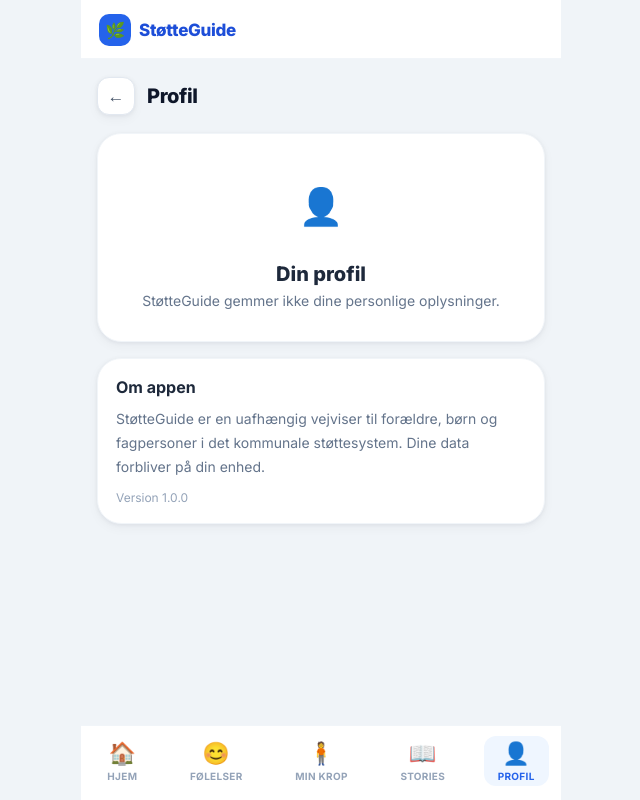
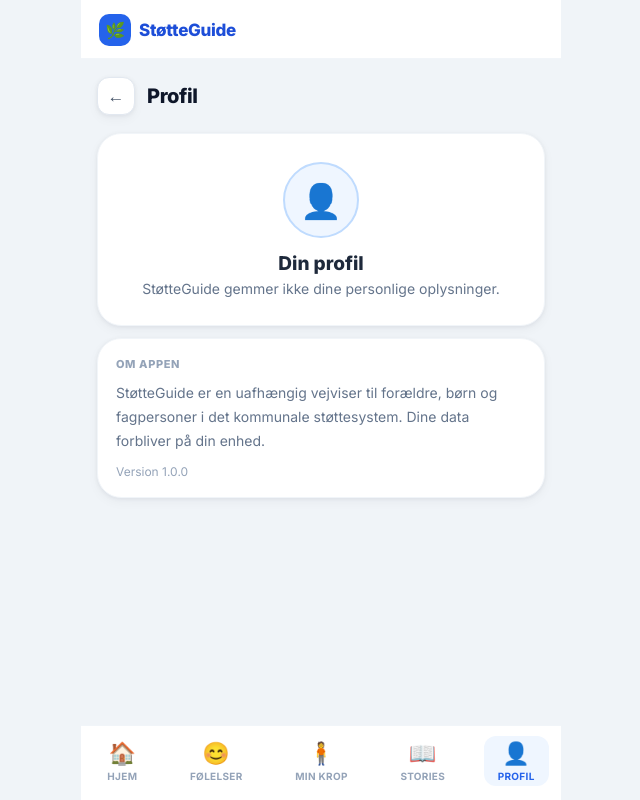
Before and after one commit to talhaahussein-design/St-tteguide, a React (Vite) app: page /St-tteguide/profile in a window 1280 px wide. Shown: the whole page, without its empty margins (319-959 px from the left). Built offline with nearby package versions, Linux system fonts and the light colour scheme.

Commit message:
Refine Profile component layout and styles
Updated styles and text in Profile component for better presentation.

```diff
--- a/src/pages/Profile.jsx
+++ b/src/pages/Profile.jsx
@@ -3,21 +3,21 @@ import PageLayout from "../components/PageLayout";
 export default function Profile() {
   return (
     <PageLayout title="Profil">
-      <div className="card" style={{ textAlign: "center", padding: "32px 24px", marginBottom: 16 }}>
+      <div className="card" style={{ textAlign: "center", padding: "28px 20px", marginBottom: 12 }}>
         <div style={{
-          width: 80, height: 80, borderRadius: "50%",
-          background: "var(--teal-50)", border: "2px solid var(--teal-100)",
+          width: 76, height: 76, borderRadius: "50%",
+          background: "var(--blue-soft)", border: "2px solid var(--blue-mid)",
           display: "flex", alignItems: "center", justifyContent: "center",
-          fontSize: 36, margin: "0 auto 16px",
+          fontSize: 34, margin: "0 auto 14px",
         }}>👤</div>
-        <h2 style={{ fontSize: 20, fontWeight: 800, marginBottom: 6 }}>Din profil</h2>
+        <h2 style={{ fontSize: 19, fontWeight: 800, marginBottom: 5 }}>Din profil</h2>
         <p style={{ color: "var(--slate-500)", fontSize: 14 }}>
           StøtteGuide gemmer ikke dine personlige oplysninger.
         </p>
       </div>
 
-      <div className="card" style={{ marginBottom: 16 }}>
-        <h3 style={{ fontWeight: 700, fontSize: 16, marginBottom: 10 }}>Om appen</h3>
+      <div className="card">
+        <p className="section-label" style={{ marginTop: 0 }}>Om appen</p>
         <p style={{ color: "var(--slate-500)", fontSize: 14, lineHeight: 1.7 }}>
           StøtteGuide er en uafhængig vejviser til forældre, børn og fagpersoner
           i det kommunale støttesystem. Dine data forbliver på din enhed.
```
